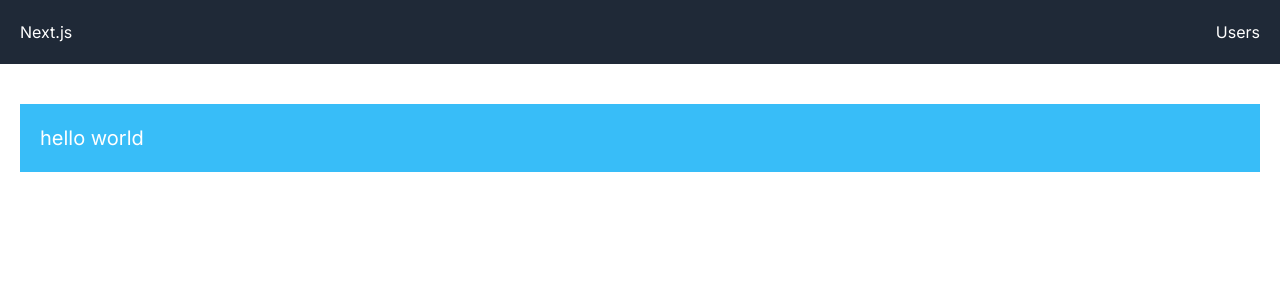
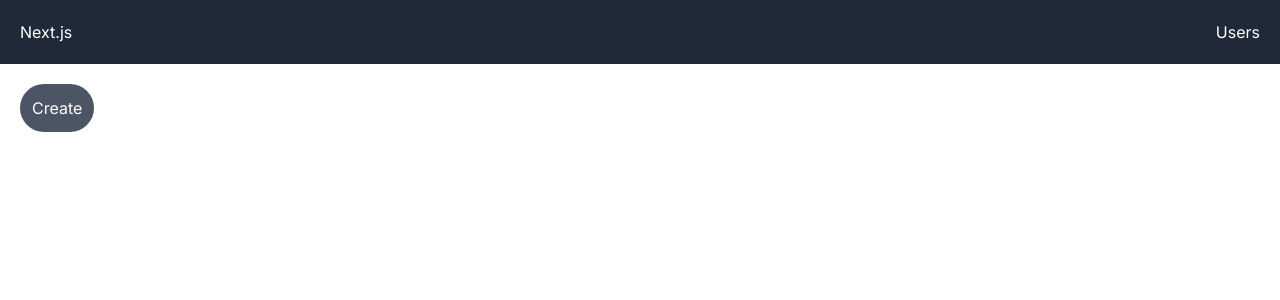
Before and after one commit to Nadeen44/Next.js-Demo, a Next.js app: page / in a window 1280 px wide. Shown: the top 300 px of the page. Built offline with nearby package versions, Linux system fonts and the light colour scheme.

Commit message:
using next navigation on a button

```diff
--- a/app/page.tsx
+++ b/app/page.tsx
@@ -1,7 +1,23 @@
-import React from 'react'
+'use client'
+import { useRouter } from 'next/navigation';
+import React from 'react';
 
-export default function page() {
+const NewUserPage = () => {
+  const router = useRouter();
+
+  const handleCreateClick = () => {
+    // Handle create button click logic here
+    console.log('Create button clicked');
+    router.push('/users'); // Navigate programmatically to '/users' route
+  };
+
   return (
-    <div className='p-5 my-5 bg-sky-400 text-white text-xl hover:bg-slate-600'><h1>hello world</h1></div>
-  )
-}
+    <div>
+      <button className='bg-gray-600 p-3 rounded-3xl text-white' onClick={()=> {router.push('/users');}}>
+        Create
+      </button>
+    </div>
+  );
+};
+
+export default NewUserPage;
```
